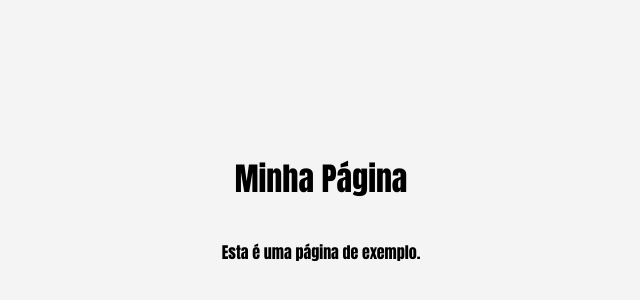
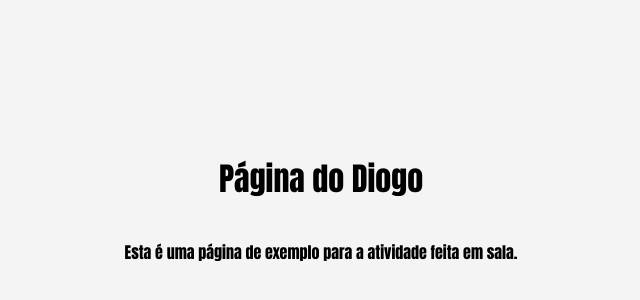
Before and after one commit to diogoarieiv/html17, a plain HTML site: page index.html in a window 1280 px wide. Shown: the part 194-494 px from the top of the page, without its empty margins (319-959 px from the left). Drawn offline with Linux system fonts and the light colour scheme.

Commit message:
Update index.html

```diff
--- a/index.html
+++ b/index.html
@@ -25,11 +25,11 @@
 <body>
 
 
-    <h1>Minha Página</h1>
+    <h1>Página do Diogo</h1>
 
 
 
-    <p>Esta é uma página de exemplo.</p>
+    <p>Esta é uma página de exemplo para a atividade feita em sala.</p>
 
 
 
```
